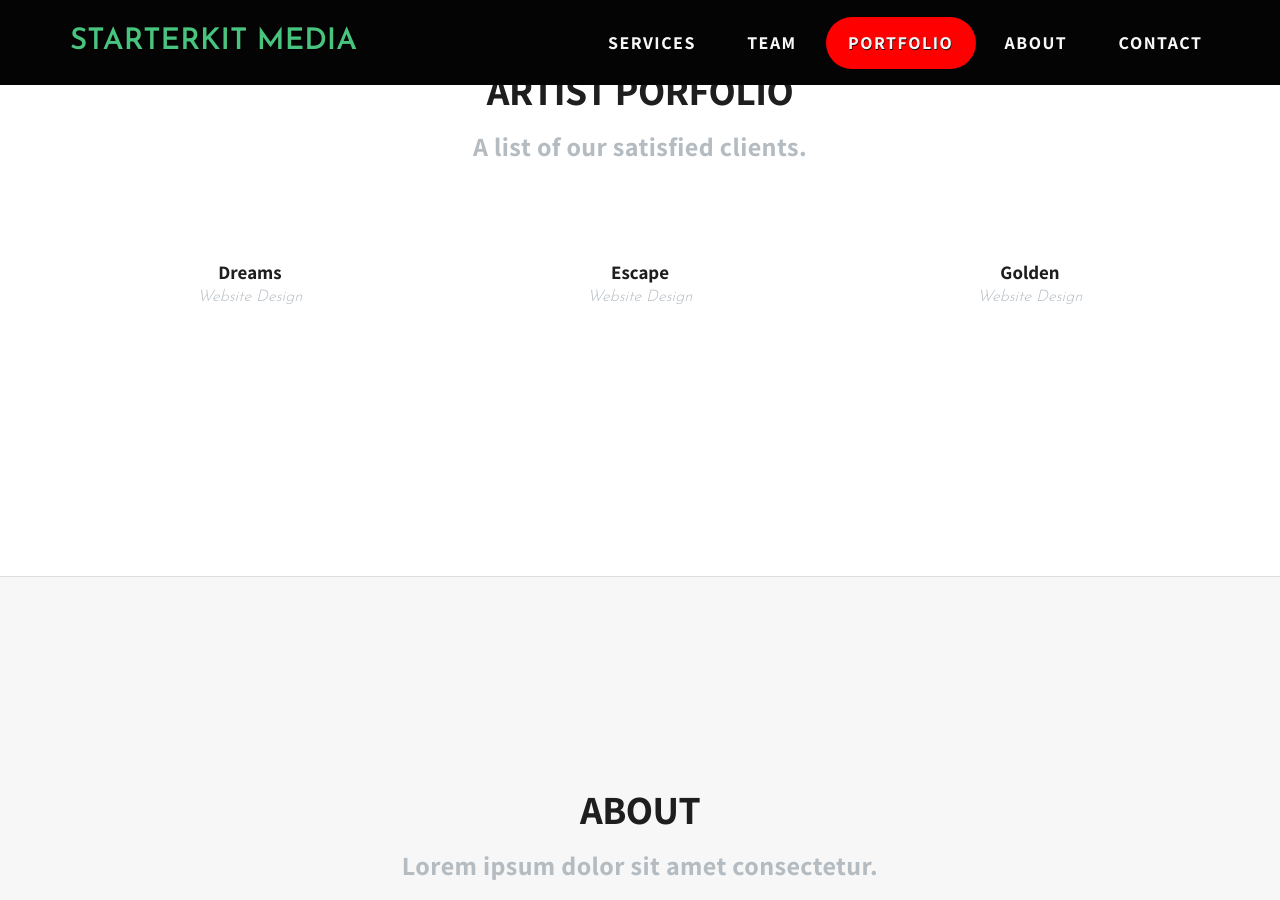
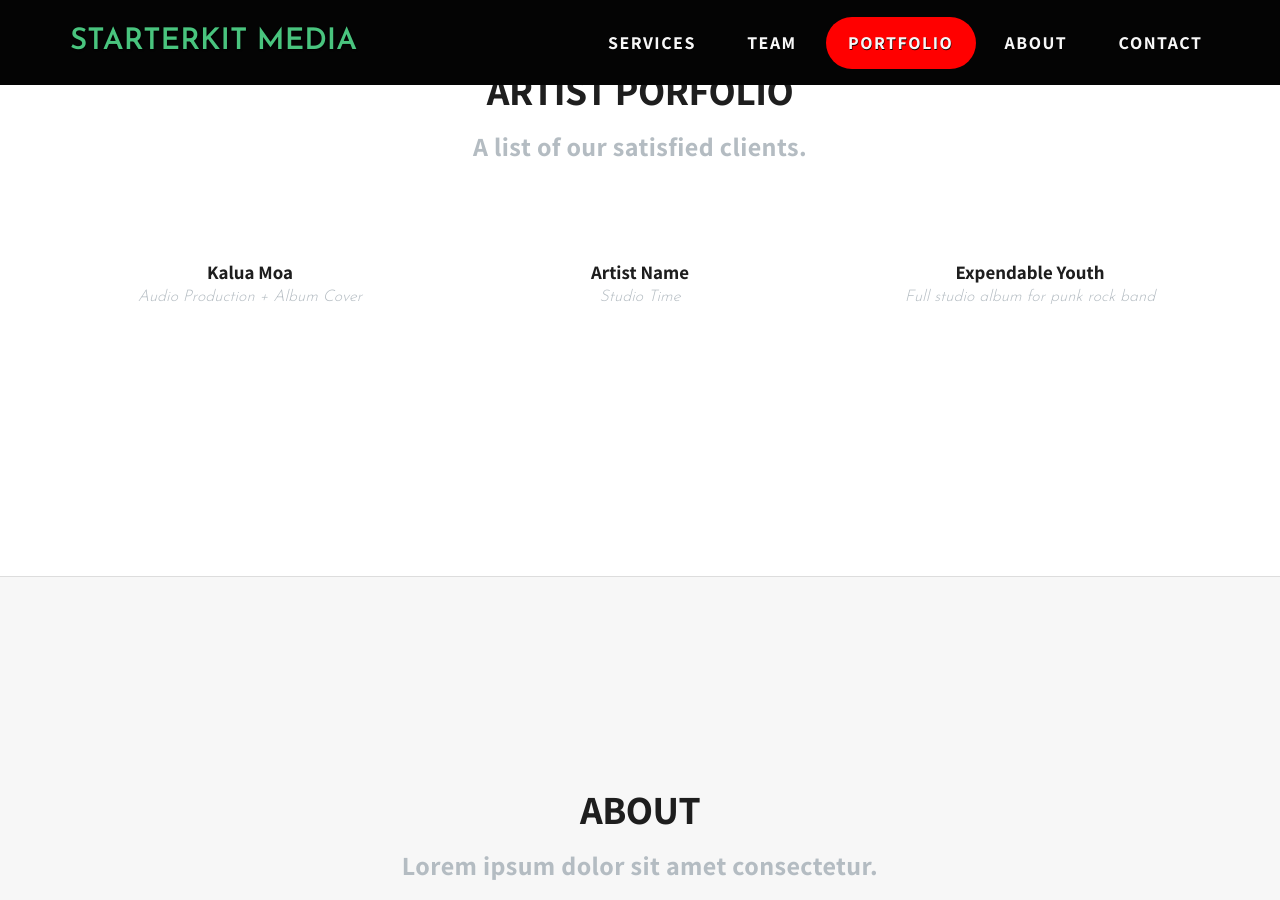
Before and after one commit to jericho1ne/starterkit-media, a Jekyll site: the page built from src/_posts/2014-07-16-project-3.markdown, in a window 1280 px wide and 900 px high, scrolled down 3229 px. Built offline with Jekyll 4.4.1, drawn with Linux system fonts in a browser that asks for light colours; some web fonts are replaced.

Commit message:
Modified project media

```diff
--- a/src/_posts/2014-07-16-project-3.markdown
+++ b/src/_posts/2014-07-16-project-3.markdown
@@ -1,15 +1,15 @@
 ---
-title: Golden
-subtitle: Website Design
+title: Expendable Youth
+subtitle: Full studio album for punk rock band
 layout: default
 modal-id: 3
 date: 2014-07-16
-img: golden.png
-thumbnail: golden-thumbnail.png
+img: expendable-youth.jpg
+thumbnail: expendable-youth-thumb.jpg
 alt: image-alt
 project-date: April 2014
-client: Start Bootstrap
-category: Web Development
+client: Expendable Youth
+category: Full Studio Album
 description: Lorem ipsum dolor sit amet, usu cu alterum nominavi lobortis. At duo novum diceret. Tantas apeirian vix et, usu sanctus postulant inciderint ut, populo diceret necessitatibus in vim. Cu eum dicam feugiat noluisse.
 
 ---
```
Also changed, not shown: src/_posts/2014-07-17-project-2.markdown (+4 -4 lines), src/_posts/2014-07-18-project-1.markdown (+6 -6 lines), src/img/portfolio/applesauce.jpg (added), src/img/portfolio/escape-thumbnail.png (deleted), src/img/portfolio/expendable-youth-thumb.jpg (added), src/img/portfolio/expendable-youth.jpg (added), src/img/portfolio/kalua-moa-thumbnail.jpg (added), src/img/portfolio/kalua-moa.jpg (added), src/img/portfolio/star5-thumbnail.jpg (added), src/img/portfolio/star5.jpg (added).
